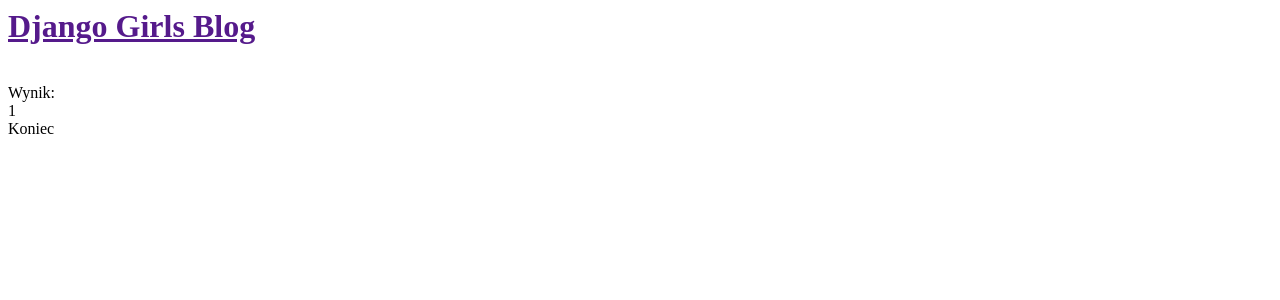
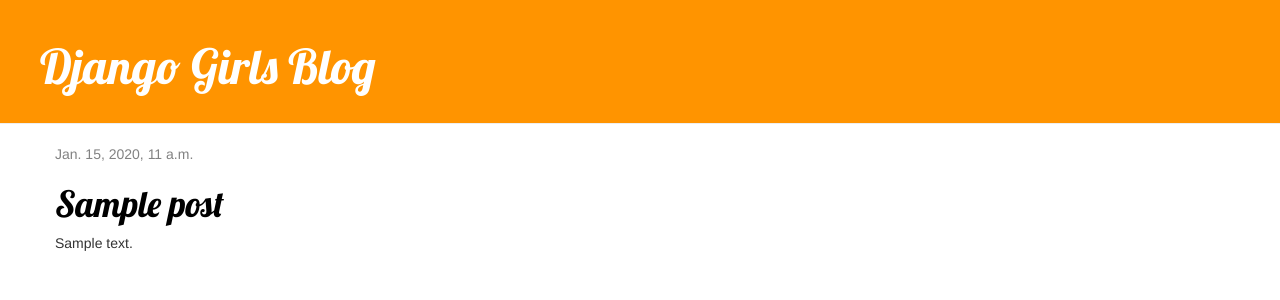
Before and after one commit to piotrek-n/my-first-blog, a Django app: page / in a window 1280 px wide. Shown: the top 300 px of the page. Run offline with Django 3.2, Linux system fonts and the light colour scheme; tables that the repository leaves empty hold one stand-in row (values such as "Sample post"); some libraries are stand-ins or nearby versions.

Commit message:
Added view and template for detailed blog post as well as CSS for the site.

```diff
--- /dev/null
+++ b/blog/static/css/blog.css
@@ -0,0 +1,50 @@
+h1 a {
+    color: #FCA205;
+    font-family: 'Lobster';
+}
+.page-header {
+    background-color: #ff9400;
+    margin-top: 0;
+    padding: 20px 20px 20px 40px;
+}
+
+.page-header h1, .page-header h1 a, .page-header h1 a:visited, .page-header h1 a:active {
+    color: #ffffff;
+    font-size: 36pt;
+    text-decoration: none;
+}
+
+.content {
+    margin-left: 40px;
+}
+
+h1, h2, h3, h4 {
+    font-family: 'Lobster', cursive;
+}
+
+.date {
+    color: #828282;
+}
+
+.save {
+    float: right;
+}
+
+.post-form textarea, .post-form input {
+    width: 100%;
+}
+
+.top-menu, .top-menu:hover, .top-menu:visited {
+    color: #ffffff;
+    float: right;
+    font-size: 26pt;
+    margin-right: 20px;
+}
+
+.post {
+    margin-bottom: 70px;
+}
+
+.post h1 a, .post h1 a:visited {
+    color: #000000;
+}
--- /dev/null
+++ b/blog/templates/blog/base.html
@@ -0,0 +1,25 @@
+
+{% load staticfiles %}
+<html>
+    <head>
+        <title>Django Girls blog</title>
+        <link rel="stylesheet" href="//maxcdn.bootstrapcdn.com/bootstrap/3.2.0/css/bootstrap.min.css">
+        <link rel="stylesheet" href="//maxcdn.bootstrapcdn.com/bootstrap/3.2.0/css/bootstrap-theme.min.css">
+        <link href='//fonts.googleapis.com/css?family=Lobster&subset=latin,latin-ext' rel='stylesheet' type='text/css'>
+        <link rel="stylesheet" href="{% static 'css/blog.css' %}">
+    </head>
+    <body>
+        <div class="page-header">
+            <h1><a href="/">Django Girls Blog</a></h1>
+        </div>
+
+        <div class="content container">
+            <div class="row">
+                <div class="col-md-8">
+                       {% block content %}
+            	       {% endblock %}
+                </div>
+            </div>
+        </div>
+    </body>
+</html>
--- a/blog/templates/blog/post_list.html
+++ b/blog/templates/blog/post_list.html
@@ -1,24 +1,13 @@
-<html>
-    <head>
-        <title>Django Girls blog</title>
-    </head>
-    <body>
-        <div>
-            <h1><a href="">Django Girls Blog</a></h1>
+{% extends 'blog/base.html' %}
+
+{% block content %}
+    {% for post in posts %}
+        <div class="post">
+            <div class="date">
+                {{ post.published_date }}
+            </div>
+                 <h1><a href="{% url 'post_detail' pk=post.pk %}">{{ post.title }}</a></h1>
+            <p>{{ post.text|linebreaks }}</p>
         </div>
-	<br />
-	Wynik:
-	<br />
-	{{ posts_count }}
-	<br />
-	Koniec
-        {% for post in posts %}
-
-		<div>
-			<p>published: {{ post.published_date }}</p>
-			<p><a href="">{{ post.title }}</a><h1>
-			<p>{{ post.text|linebreaks }}</p>
-               </div>
-	{% endfor %}
-    </body>
-</html>
+    {% endfor %}
+{% endblock %}
--- a/blog/urls.py
+++ b/blog/urls.py
@@ -3,4 +3,5 @@
 
 urlpatterns = [
 	url(r'^$',views.post_list,name='post_list'),
+        url(r'^/post/(?P<pk>\d+)$',views.post_detail, name='post_detail'),
 ]
--- a/blog/views.py
+++ b/blog/views.py
@@ -1,8 +1,12 @@
-from django.shortcuts import render
+from django.shortcuts import render, get_object_or_404
 from django.utils import timezone
 from .models import Post
 
 def post_list(request):
-	posts = Post.objects.filter(published_date__lte=timezone.now()).order_by('published_date')
+	posts = Post.objects.order_by('published_date')
 	posts_count = Post.objects.count()
 	return render(request, 'blog/post_list.html',{'posts':posts,'posts_count':posts_count})
+
+def post_detail(request,pk):
+	post = get_object_or_404(Post,pk=pk)
+	return render(request,'blog/post_detail.html',{'post':post})
--- /dev/null
+++ b/mysite/base.css
@@ -0,0 +1 @@
+color:red;
--- a/mysite/settings.py
+++ b/mysite/settings.py
@@ -102,3 +102,7 @@
 
 STATIC_URL = '/static/'
 STATIC_ROOT = os.path.join(BASE_DIR,'static')
+
+#STATICFILES_DIRS = (
+#     os.path.join(BASE_DIR, 'static'),
+#)
--- a/mysite/urls.py
+++ b/mysite/urls.py
@@ -1,5 +1,7 @@
 from django.conf.urls import include, url
 from django.contrib import admin
+from django.conf.urls.static import static
+from django.conf import settings
 
 urlpatterns = [
     # Examples:
@@ -8,4 +10,4 @@
 
     url(r'^admin/', include(admin.site.urls)),
     url(r'',include('blog.urls')),
-]
+]  + static(settings.STATIC_URL,document_root=settings.STATIC_ROOT)
```
Also changed, not shown: blog/templates/blog/post_detail.html (added, +14 -0 lines), 2 other files.
